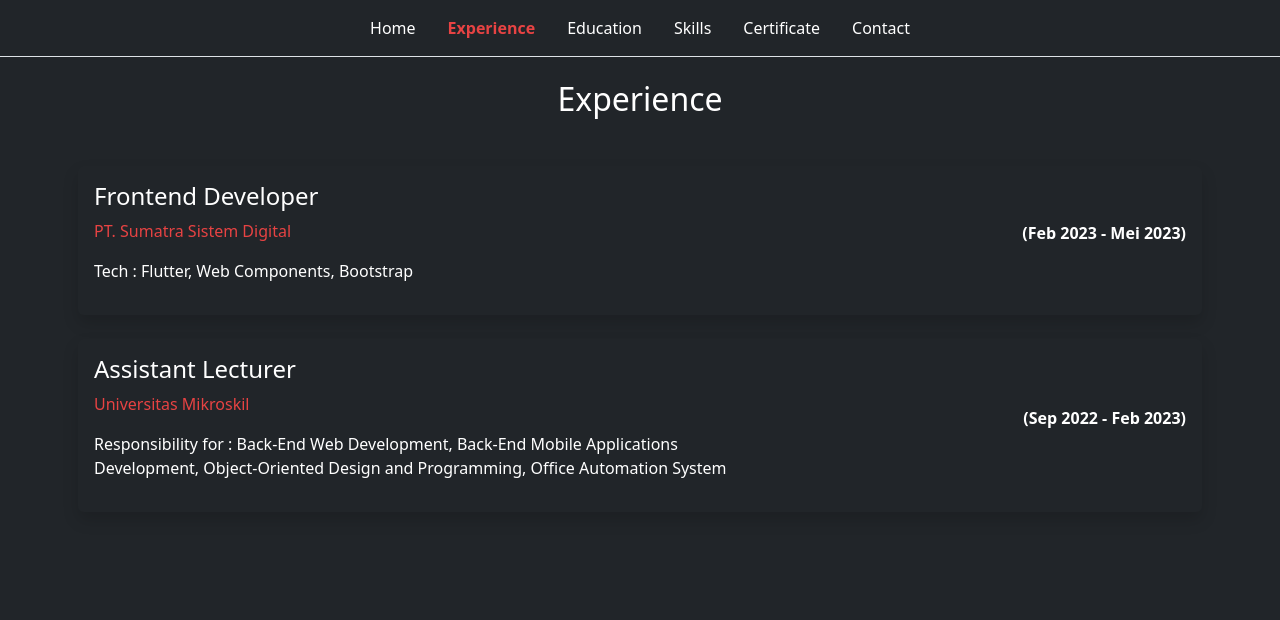
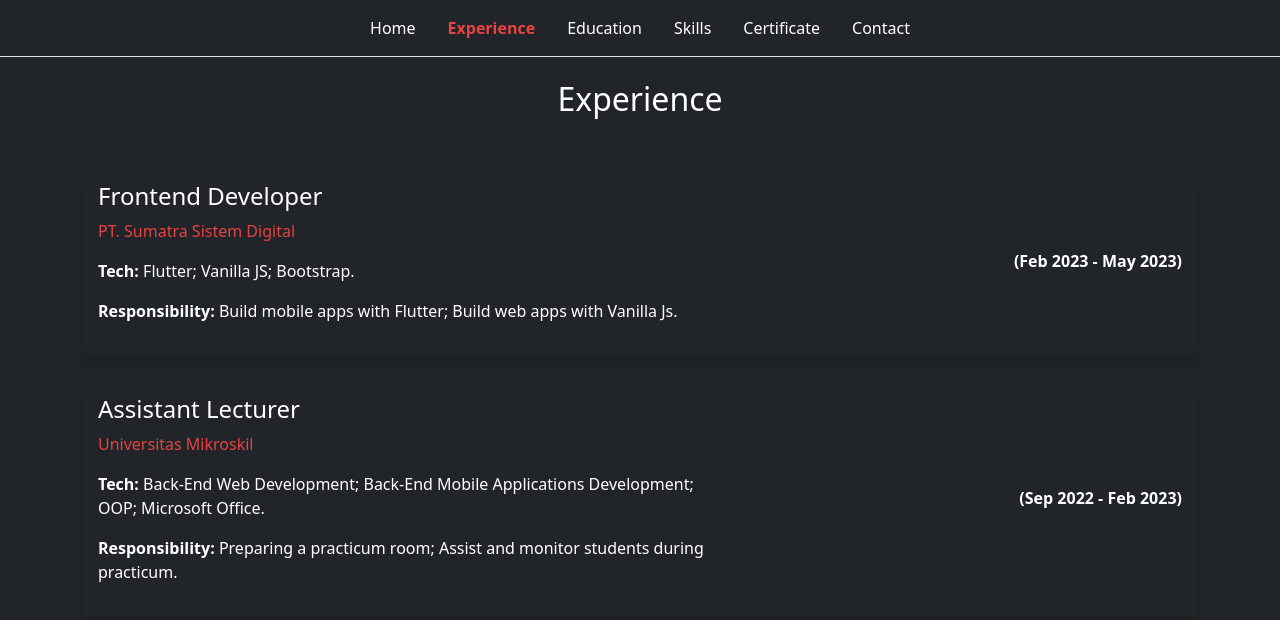
Before and after one commit to ardisyahputra12/ardisyahputra12, a React (Create React App) app: page /experience in a window 1280 px wide. Shown: the top 620 px of the page. Built offline with nearby package versions, Linux system fonts and the light colour scheme.

Commit message:
update home and experience page

```diff
--- a/src/App.js
+++ b/src/App.js
@@ -13,7 +13,7 @@ export const App = () => {
   return (
     <div>
       <NavBar />
-      <div className='container' style={{ padding: "80px 8px 20px 8px" }}>
+      <div className='container' style={{ padding: "80px 12px 20px 12px" }}>
         <Routes>
           <Route path='/' element={<About />} />
           <Route path='/experience' element={<Experience />} />
--- a/src/components/CardGeneral.js
+++ b/src/components/CardGeneral.js
@@ -1,7 +1,7 @@
 import React from 'react'
 import PropTypes from 'prop-types'
 
-export const CardGeneral = ({ organization, title, year, website, other }) => {
+export const CardGeneral = ({ organization, title, year, website, tech, responsibility }) => {
   return (
     <div className='shadow rounded p-3 mb-4 d-flex flex-wrap justify-content-between align-items-center'>
       <div className='col-lg-7 col-md-7'>
@@ -9,10 +9,11 @@ export const CardGeneral = ({ organization, title, year, website, other }) => {
         <a href={website} target='_blank' rel="noreferrer" className='text-decoration-none'>
           <p style={{ color: '#e74343' }}>{organization}</p>
         </a>
-        <p>{other}</p>
+        <p><span className='fw-bold'>Tech:</span> {tech}</p>
+        <p><span className='fw-bold'>Responsibility:</span> {responsibility}</p>
       </div>
       <div className='col-lg-3 col-md-3 text-end'>
-        <p><strong>({year})</strong></p>
+        <time dateTime={year.split(' ')[year.split(' ').length - 1]}><strong>({year})</strong></time>
       </div>
     </div>
   )
@@ -23,5 +24,6 @@ CardGeneral.propTypes = {
   title: PropTypes.string.isRequired,
   year: PropTypes.string.isRequired,
   website: PropTypes.string,
-  other: PropTypes.string,
+  tech: PropTypes.string,
+  responsibility: PropTypes.string,
 }
--- a/src/data/experience.data.js
+++ b/src/data/experience.data.js
@@ -4,13 +4,15 @@ export const experiences = [
     organization: 'Universitas Mikroskil',
     title: 'Assistant Lecturer',
     year: 'Sep 2022 - Feb 2023',
-    other: 'Responsibility for : Back-End Web Development, Back-End Mobile Applications Development, Object-Oriented Design and Programming, Office Automation System',
+    tech: 'Back-End Web Development; Back-End Mobile Applications Development; OOP; Microsoft Office.',
+    responsibility: 'Preparing a practicum room; Assist and monitor students during practicum.',
   },
   {
     id: 2,
     organization: 'PT. Sumatra Sistem Digital',
     title: 'Frontend Developer',
-    year: 'Feb 2023 - Mei 2023',
-    other: 'Tech : Flutter, Web Components, Bootstrap',
+    year: 'Feb 2023 - May 2023',
+    tech: 'Flutter; Vanilla JS; Bootstrap.',
+    responsibility: 'Build mobile apps with Flutter; Build web apps with Vanilla Js.',
   },
 ]
--- a/src/pages/About.js
+++ b/src/pages/About.js
@@ -13,16 +13,16 @@ export const About = () => {
           className='rounded-circle shadow' />
       </div>
       <div className='col-lg-6 pb-5'>
-        <h2 className='pb-4' style={{ fontSize: '48px', fontWeight: 700 }}>
+        <h2 className='pb-4' style={{ fontSize: '40px', fontWeight: 700 }}>
           Ardi Saputra
           <br />
-          <strong style={{ color: '#e74343', fontSize: '42px', fontWeight: 500 }}>
+          <strong style={{ color: '#e74343', fontSize: '34px', fontWeight: 500 }}>
             Fullstack Developer
           </strong>
         </h2>
         <p style={{ fontSize: '18px' }}>
-          Halo, this is my portfolio.
-          <br /> My passion is about software development and I like to coding. My skill in programming is started in 2020. I have studied round about frontend web development, backend development, and mobile development (android). I am a capable of teamwork, responsible, adaptable, and I am willing to learn new things.
+          Hello, this is my portfolio.
+          <br /> I am a software developer who has a willingness to learn new things, and is able to work individually as well as in teams. My journey in programming is started in 2020. I am able to build applications for web and mobile (Android) platforms, also build REST APIs.
         </p>
         <div>
           <Link to='https://github.com/ardisyahputra12' className='me-4'>
```
Also changed, not shown: 1 other file (tests, documents, lock files or other folders).
